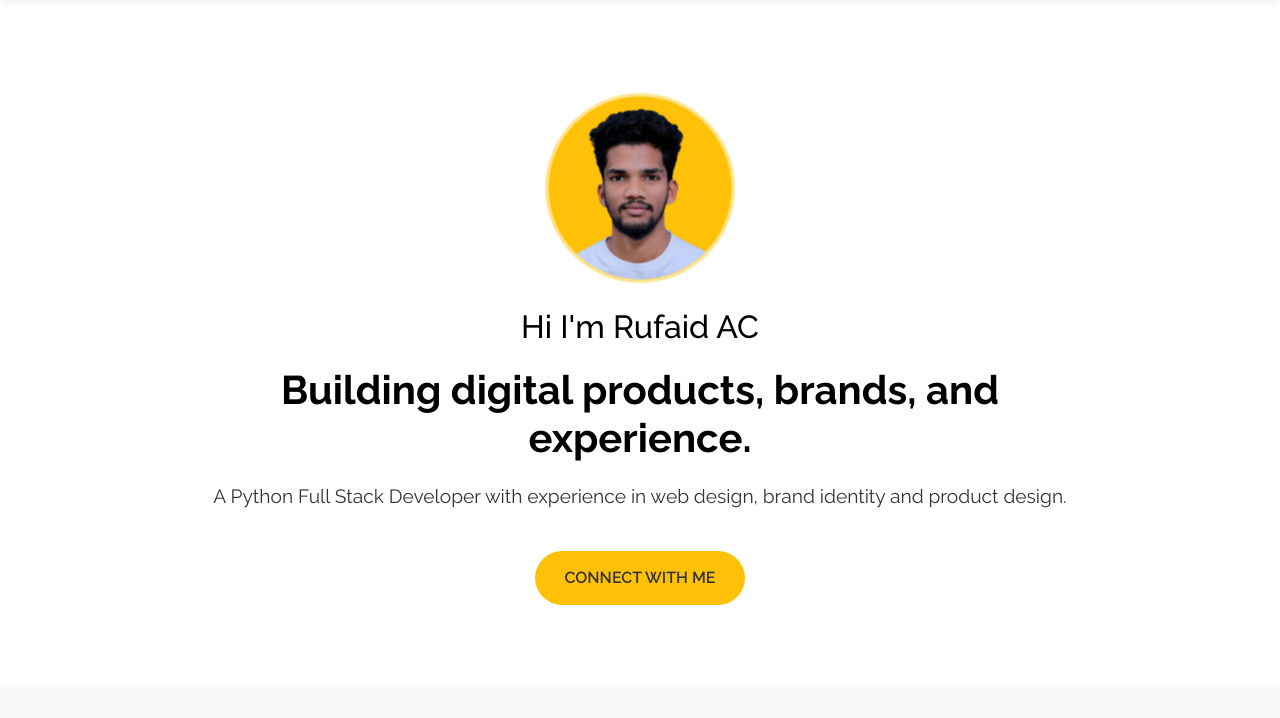
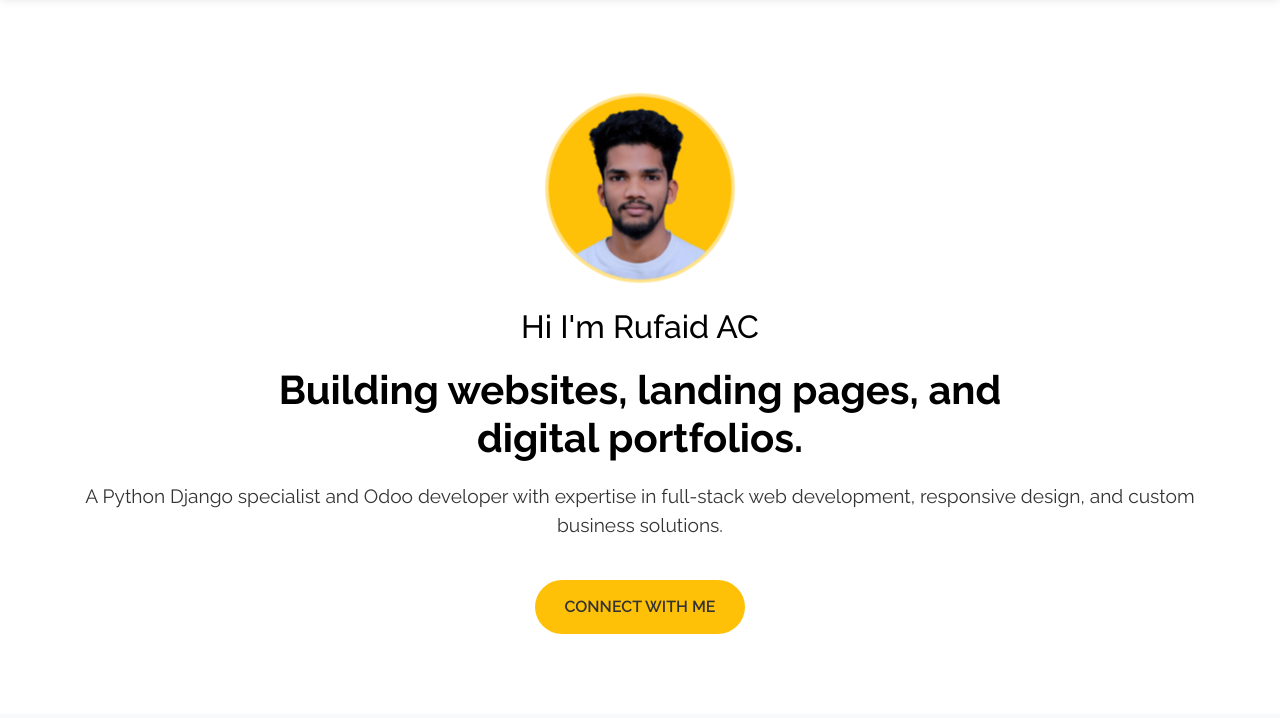
Before and after one commit to Rufaid-Ac/portfolio, a plain HTML site: page index.html in a window 1280 px wide. Shown: the part 82-800 px from the top of the page. Drawn offline with nearby package versions, Linux system fonts and the light colour scheme.

Commit message:
Update index.html

```diff
--- a/index.html
+++ b/index.html
@@ -387,14 +387,14 @@
     </nav>
 
     <!-- Hero Section -->
-    <section class="hero-section">
+     <section class="hero-section">
         <div class="container">
             <div class="profile-img animate-profile">
                 <img src="images/RUFAID__1_-removebg-preview.png" alt="Rufaid AC">
             </div>
             <h2 class="greeting">Hi I'm Rufaid AC</h2>
-            <h1 class="hero-title">Building digital products, brands, and experience.</h1>
-            <p class="hero-subtitle">A Python Full Stack Developer with experience in web design, brand identity and product design.</p>
+            <h1 class="hero-title">Building websites, landing pages, and digital portfolios.</h1>
+            <p class="hero-subtitle">A Python Django specialist and Odoo developer with expertise in full-stack web development, responsive design, and custom business solutions.</p>
             <a href="#contact" class="btn connect-btn">CONNECT WITH ME</a>
         </div>
     </section>
```
